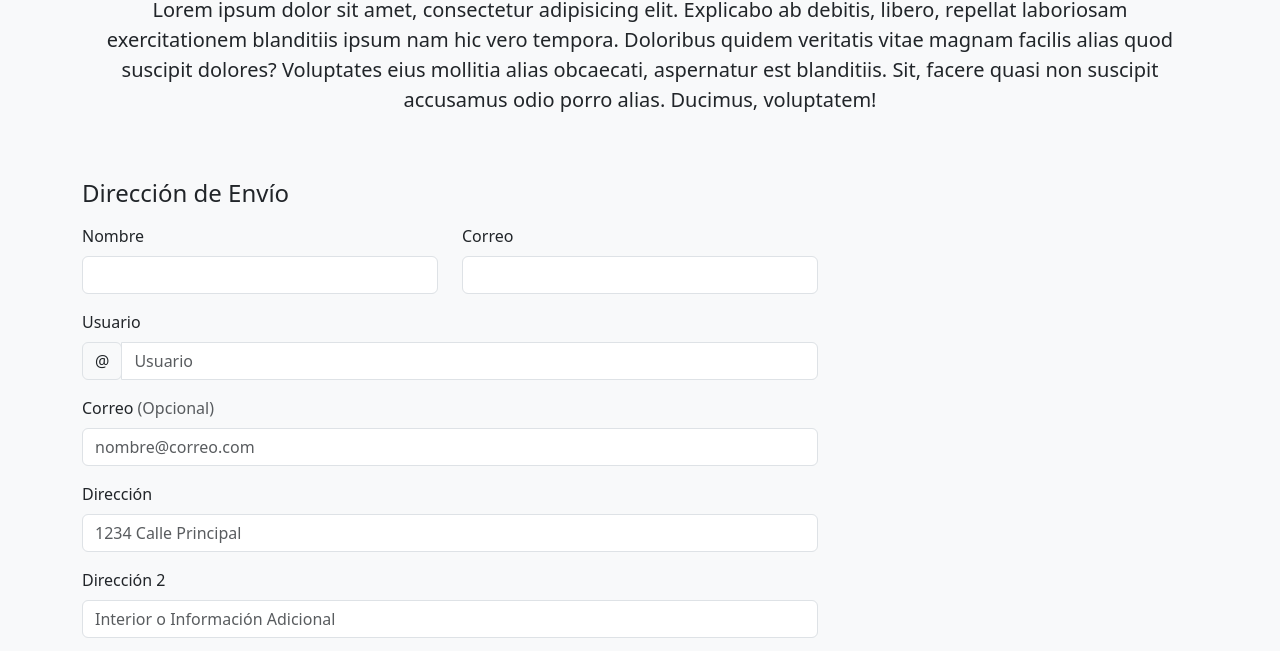
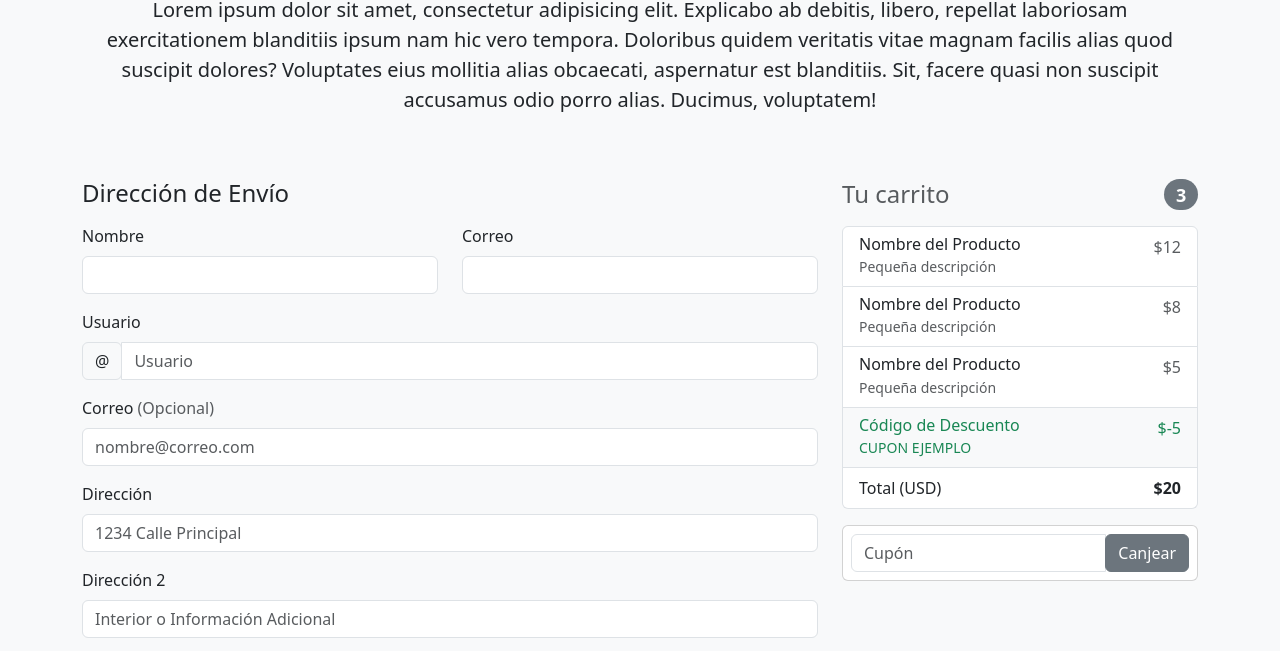
Before and after one commit to Bernard301094/checkout, a plain HTML site: page index.html in a window 1280 px wide. Shown: the part 99-750 px from the top of the page. Drawn offline with Linux system fonts and the light colour scheme.

Commit message:
Área carrito creada

```diff
--- a/index.html
+++ b/index.html
@@ -15,6 +15,7 @@
             </div>
         </div>
 
+<!------------------------------------------ Formulario ------------------------------------------------------->
         <div class="row">
             <div class="col-12 col-md-8">
                 <h4 class="mb-3">Dirección de Envío</h4>
@@ -147,6 +148,57 @@
                     <input type="submit" value="Continuar al pago" class="btn btn-block btn-lg btn-primary">
                 </form>
             </div>
+
+            <!------------------------------------------ Carrito ---------------------------------------------->
+            <div class="col-12 col-md-4">
+                <h4 class="mb-3 d-flex justify-content-between align-items-center">
+                    <span class="text-muted">Tu carrito</span>
+                    <span class="badge bg-secondary rounded-pill">3</span>
+                </h4>
+                <ul class="list-group mb-3">
+                    <li class="list-group-item d-flex justify-content-between">
+                        <div>
+                            <h6 class="my-0">Nombre del Producto</h6>
+                            <small class="text-muted">Pequeña descripción</small>
+                        </div>
+                        <span class="text-muted">$12</span>
+                    </li>
+                    <li class="list-group-item d-flex justify-content-between">
+                        <div>
+                            <h6 class="my-0">Nombre del Producto</h6>
+                            <small class="text-muted">Pequeña descripción</small>
+                        </div>
+                        <span class="text-muted">$8</span>
+                    </li>
+                    <li class="list-group-item d-flex justify-content-between">
+                        <div>
+                            <h6 class="my-0">Nombre del Producto</h6>
+                            <small class="text-muted">Pequeña descripción</small>
+                        </div>
+                        <span class="text-muted">$5</span>
+                    </li>
+                    <li class="list-group-item d-flex justify-content-between bg-light">
+                        <div class="text-success">
+                            <h6 class="my-0">Código de Descuento</h6>
+                            <small>CUPON EJEMPLO</small>
+                        </div>
+                        <span class="text-success">$-5</span>
+                    </li>
+                    <li class="list-group-item d-flex justify-content-between">
+                        <span>Total (USD)</span>
+                        <strong>$20</strong>
+                    </li>
+                </ul>
+
+                <form action="" class="card p-2">
+                    <div class="input-group">
+                        <input type="text" class="form-control" placeholder="Cupón">
+                        <div class="input-group-append">
+                            <button class="btn btn-secondary">Canjear</button>
+                        </div>
+                    </div>
+                </form>
+            </div>
         </div>
     </div>
 
```
